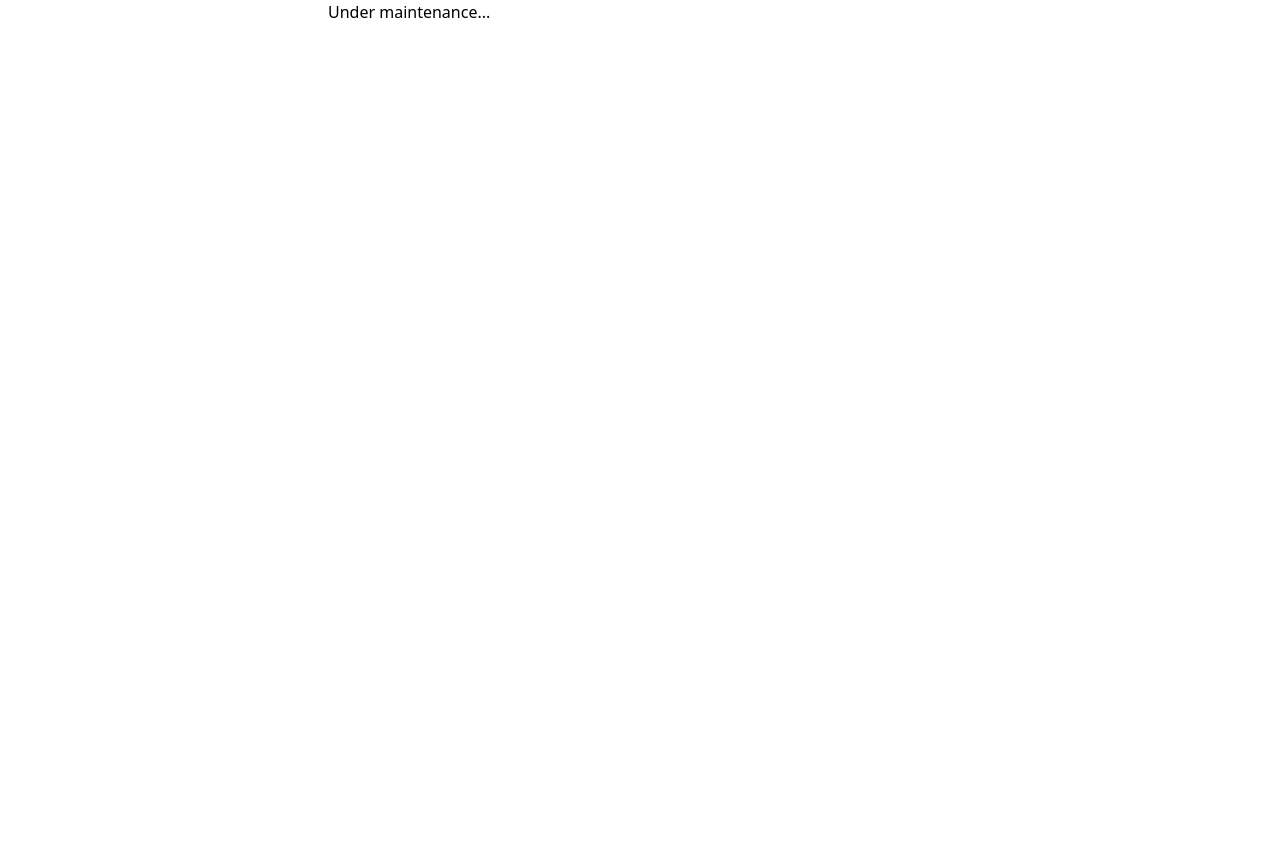
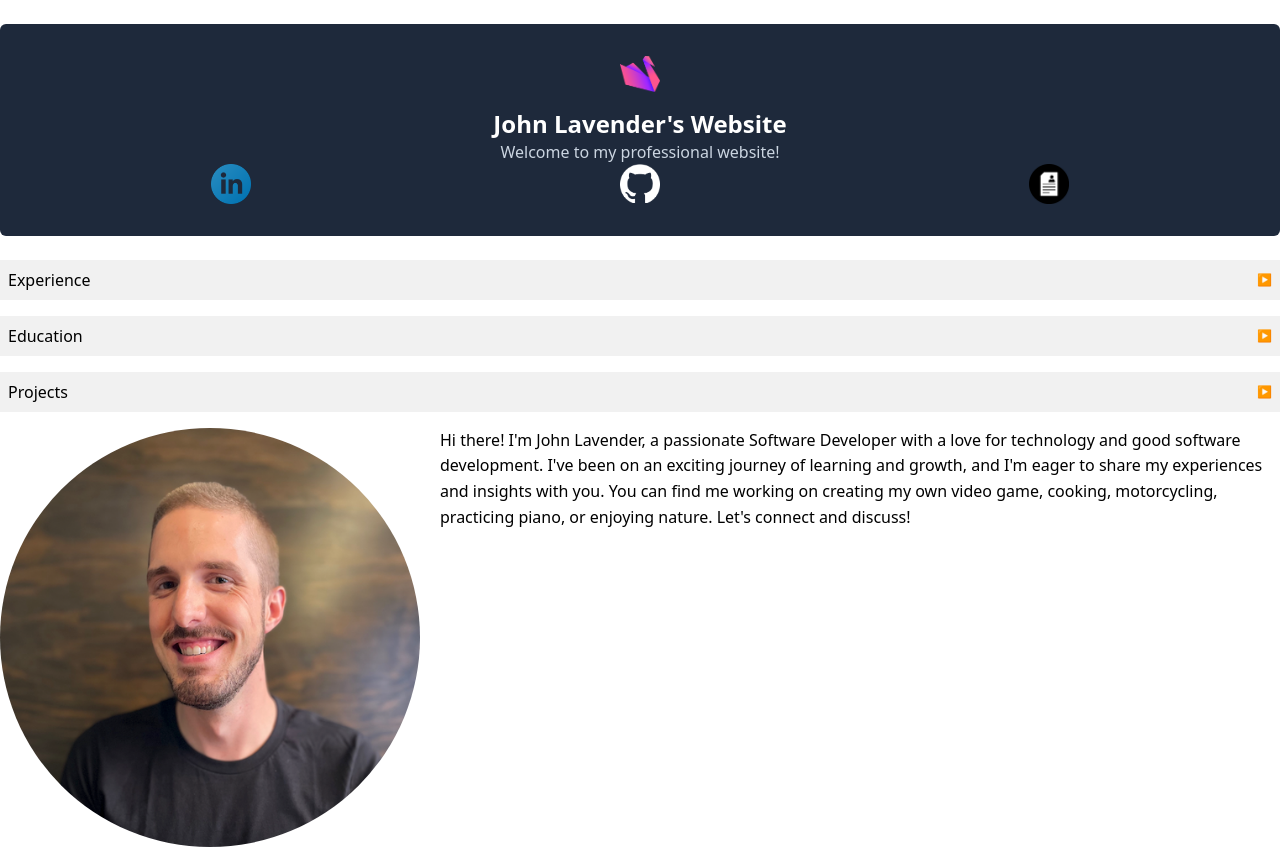
Before and after one commit to JohnLavender474/my-blog, a Next.js app: page / in a window 1280 px wide. Shown: the top 849 px of the page. Before the commit the page ends 800 px from the top, so only its background shows below. Built offline with nearby package versions, Linux system fonts and the light colour scheme.

Commit message:
Take down "under maintenance" banner

```diff
--- a/app/layout.tsx
+++ b/app/layout.tsx
@@ -1,7 +1,7 @@
 import Image from "next/image";
 import Link from "next/link";
 import "../styles/globals.css";
-import { Analytics } from '@vercel/analytics/react';
+import {Analytics} from '@vercel/analytics/react';
 
 export default function RootLayout({
                                        children,
@@ -23,7 +23,7 @@ export default function RootLayout({
                 </Link>
                 <p className="text-slate-300">Welcome to my professional website!</p>
                 <div className="grid grid-cols-3 gap-3">
-          <div style={{margin: "auto", width: "50px" }}>
+                    <div style={{margin: "auto", width: "50px"}}>
                         <a href="https://linkedin.com/in/john-lavender" target="_blank" rel="noreferrer">
                             <Image
                                 src="/images/linkedin.png"
@@ -34,7 +34,7 @@ export default function RootLayout({
                             />
                         </a>
                     </div>
-          <div style={{margin: "auto", width: "50px" }}>
+                    <div style={{margin: "auto", width: "50px"}}>
                         <a href="https://github.com/JohnLavender474" target="_blank" rel="noreferrer">
                             <Image
                                 src="/images/github-mark-white.png"
@@ -45,7 +45,7 @@ export default function RootLayout({
                             />
                         </a>
                     </div>
-          <div style={{margin: "auto", width: "50px" }}>
+                    <div style={{margin: "auto", width: "50px"}}>
                         <a href="https://drive.google.com/file/d/10G3PlTF6Qzvobsvcej2SvqxRGXuwh77E/view?usp=sharing"
                            target="_blank" rel="noreferrer">
                             <Image
@@ -72,17 +72,12 @@ export default function RootLayout({
 
     return (
         <html>
-      <head />
+        <head><title>John Lavender's Website</title></head>
         <body>
-        <div className="mx-auto  max-w-2xl px-6">
-          <div>Under maintenance...</div>
-          {/*
             {header}
             {children}
             {footer}
-          <Analytics />
-          */}
-        </div>
+            <Analytics/>
         </body>
         </html>
     );
```
Lines whose indentation alone changed are shown as unchanged.
